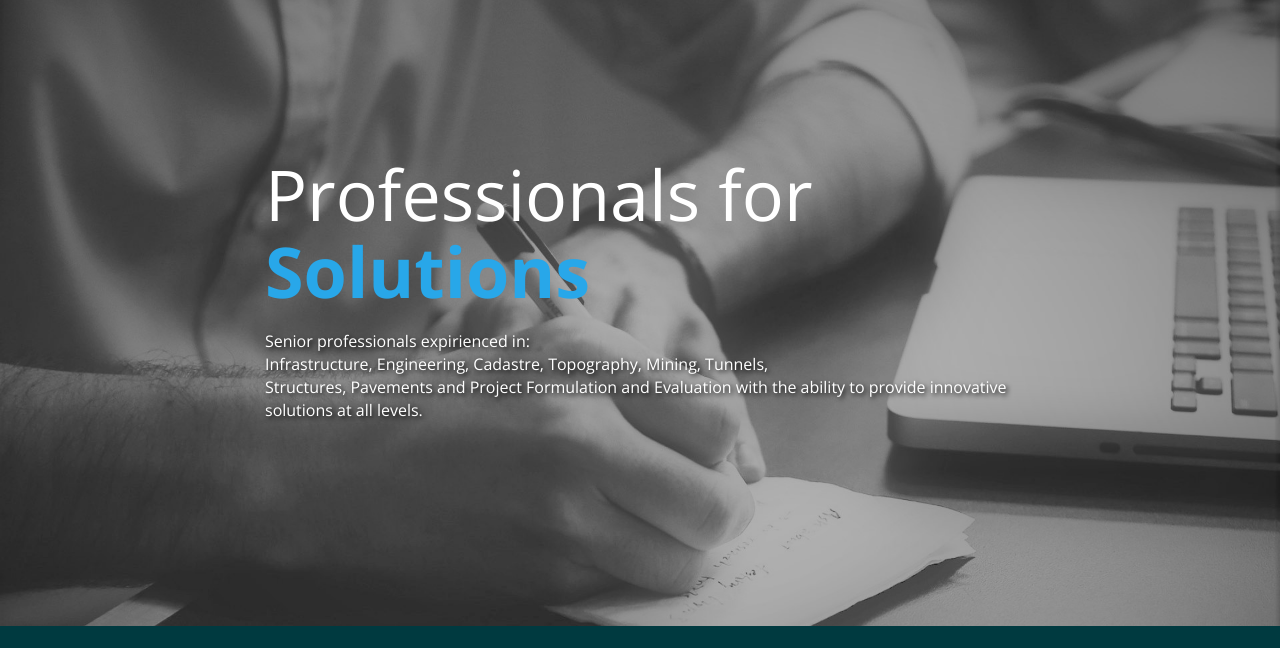
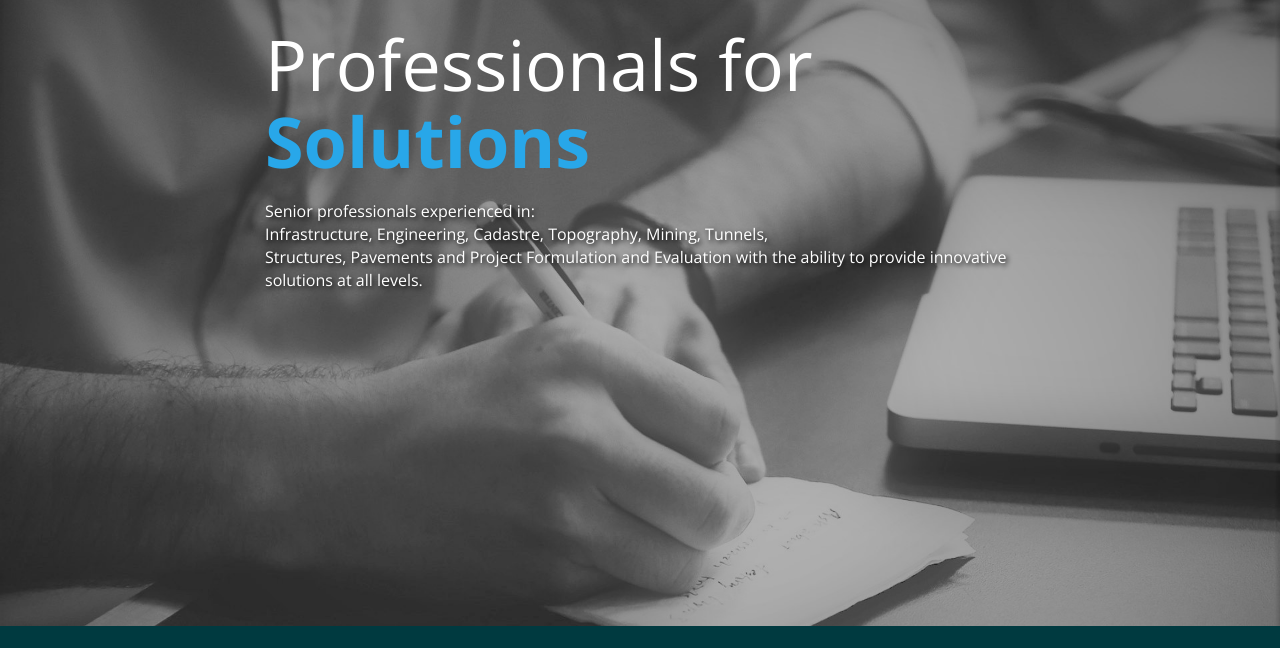
Before and after one commit to dav998/pro4soltrial, a plain HTML site: page index.html in a window 1280 px wide. Shown: the part 152-800 px from the top of the page. Drawn offline with nearby package versions, Linux system fonts and the light colour scheme.

Commit message:
Home corrections css

```diff
--- a/css/templatemo-style.css
+++ b/css/templatemo-style.css
@@ -209,7 +209,7 @@ header .social-icon li a
 	{
 		background: url('../images/home-bg.jpg') no-repeat;
 		background-size: cover;
-		padding-top: 160px;
+		padding-top: 30px;
 		padding-bottom: 100px;
 		min-height: 650px;
 	}
@@ -218,6 +218,7 @@ header .social-icon li a
 		font-weight: 300;
 		font-size: 70px;
 		padding-bottom: 10px;
+
 	}
 #home h1 span
 	{
--- a/index.html
+++ b/index.html
@@ -94,7 +94,7 @@
     					<h1 class="wow fadeIn" data-wow-offset="50" data-wow-delay="0.9s">Professionals for <span>Solutions</span></h1>
     					<div  class="element shadowtext wow fadeIn" data-wow-offset="50" data-wow-delay="1.3s">
 							<div>
-								<div>Senior professionals expirienced in:</div>
+								<div>Senior professionals experienced in:</div>
 								<div>Infrastructure, Engineering, Cadastre, Topography, Mining, Tunnels,</div>
 								<div> Structures, Pavements and Project Formulation and Evaluation with the ability to provide innovative solutions at all levels.</div>
 							</div>
```
